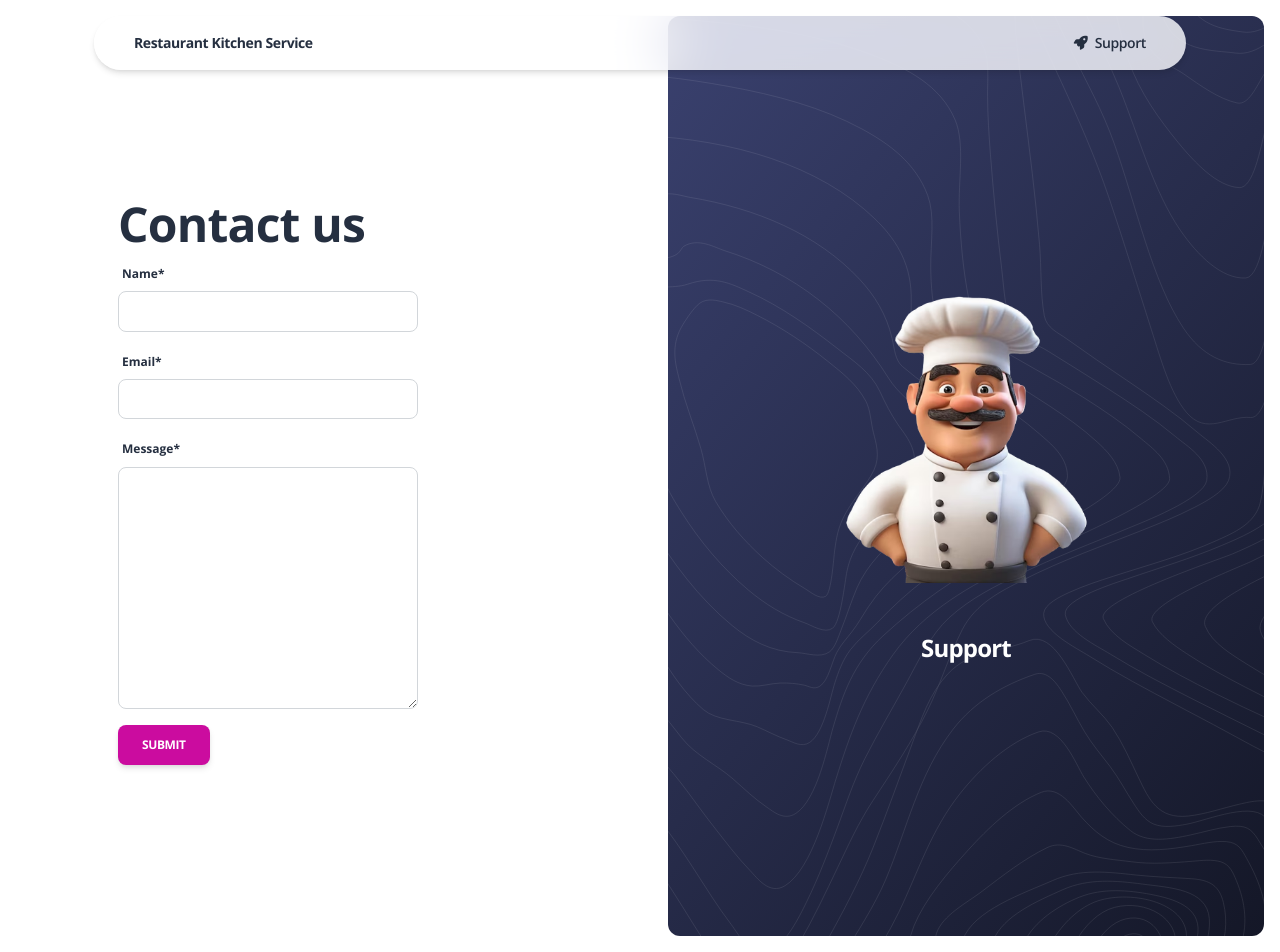
After one commit to KolBohdan/restaurant-kitchen-service, a Django app: page /contact/ in a window 1280 px wide. The commit adds this page. Run offline with Django 4.2, Linux system fonts and the light colour scheme; some libraries are stand-ins or nearby versions.

Commit message:
Implemented the Contact page

```diff
--- a/kitchen/forms.py
+++ b/kitchen/forms.py
@@ -31,3 +31,9 @@ class ExperienceUpdateForm(forms.ModelForm):
     class Meta:
         model = get_user_model()
         fields = ("years_of_experience",)
+
+
+class ContactForm(forms.Form):
+    name = forms.CharField(required=True)
+    email = forms.EmailField(required=True)
+    message = forms.CharField(widget=forms.Textarea)
--- a/kitchen/urls.py
+++ b/kitchen/urls.py
@@ -2,6 +2,8 @@ from django.urls import path
 
 from .views import (
     index,
+    contact,
+    success,
     DishTypeListView,
     DishListView,
     DishDetailView,
@@ -24,6 +26,8 @@ from .views import (
 
 urlpatterns = [
     path("", index, name="index"),
+    path("contact/", contact, name="contact"),
+    path("success/", success, name="success"),
 
     path("dish-types/", DishTypeListView.as_view(), name="dish-type-list"),
     path("dish-types/create/", DishTypeCreateView.as_view(), name="dish-type-create"),
--- a/kitchen/views.py
+++ b/kitchen/views.py
@@ -1,14 +1,14 @@
 from django.contrib.auth.decorators import login_required
 from django.contrib.auth.mixins import LoginRequiredMixin
 from django.http import HttpRequest, HttpResponse
-from django.shortcuts import render
+from django.shortcuts import render, redirect
 from django.urls import reverse_lazy
 from django.views import generic
 
 from kitchen.forms import (
     CookCreationForm,
     DishForm,
-    ExperienceUpdateForm,
+    ExperienceUpdateForm, ContactForm,
 )
 from kitchen.models import (
     Cook,
@@ -16,6 +16,20 @@ from kitchen.models import (
     DishType,
     Ingredient
 )
+
+
+def contact(request: HttpRequest) -> HttpResponse:
+    if request.method == "POST":
+        form = ContactForm(request.POST)
+        if form.is_valid():
+            return redirect("success")
+    else:
+        form = ContactForm()
+    return render(request, "contact.html", {'form': form})
+
+
+def success(request: HttpRequest) -> HttpResponse:
+    return render(request, "success.html")
 
 
 @login_required
--- /dev/null
+++ b/templates/contact.html
@@ -0,0 +1,37 @@
+{% extends "layouts/base-fullscreen.html" %}
+{% load crispy_forms_filters %}
+{% block content %}
+
+  {% include "includes/navigation-auth.html" %}
+  <section>
+    <div class="page-header section-height-100">
+      <div class="container">
+        <div class="row">
+          <div class="col-xl-4 col-lg-5 col-md-7 d-flex flex-column mx-lg-0 mx-auto">
+            <div class="card card-plain">
+              <div class="card-header pb-0 text-left">
+                <h1>Contact us</h1>
+                <form action="/success/" method="post">
+                   {% csrf_token %}
+                   {{ form|crispy }}
+                   <input class="btn btn-primary" type="submit" value="Submit">
+                </form>
+              </div>
+            </div>
+          </div>
+          <div class="col-6 d-lg-flex d-none h-100 my-auto pe-0 position-absolute top-0 end-0 text-center justify-content-center flex-column">
+            <div class="position-relative bg-gradient-dark h-100 m-3 px-7 border-radius-lg d-flex flex-column justify-content-center">
+              <img src="{{ ASSETS_ROOT }}/img/shapes/pattern-lines.svg" alt="pattern-lines" class="position-absolute opacity-4 start-0">
+              <div class="position-relative">
+                <img class="max-width-500 w-100 position-relative z-index-2" src="{{ ASSETS_ROOT }}/img/illustrations/chef.png">
+              </div>
+              <h4 class="mt-5 text-white font-weight-bolder">
+                Support
+              </h4>
+            </div>
+          </div>
+        </div>
+      </div>
+    </div>
+  </section>
+{% endblock %}
--- a/templates/includes/footer.html
+++ b/templates/includes/footer.html
@@ -50,7 +50,7 @@
             <h6 class="text-gradient text-primary text-sm">Help & Support</h6>
             <ul class="flex-column ms-n3 nav">
               <li class="nav-item">
-                <a class="nav-link" href="#" target="_blank">
+                <a class="nav-link" href="{% url 'kitchen:contact' %}" target="_blank">
                   Contact Us
                 </a>
               </li>
--- a/templates/includes/navigation-auth.html
+++ b/templates/includes/navigation-auth.html
@@ -19,7 +19,7 @@
               <ul class="navbar-nav navbar-nav-hover ms-lg-12 ps-lg-5 w-100">
                 <li class="nav-item ms-lg-auto">
                   <a class="nav-link nav-link-icon me-2"
-                     href="#" target="_blank">
+                     href="{% url 'kitchen:contact' %}" target="_blank">
                     <i class="fa fa-rocket me-1"></i>
                     <p class="d-inline text-sm z-index-1 font-weight-bold" data-bs-toggle="tooltip" data-bs-placement="bottom" title="Get Free Support">Support</p>
                   </a>
```
Also changed, not shown: templates/success.html (added, +34 -0 lines).
